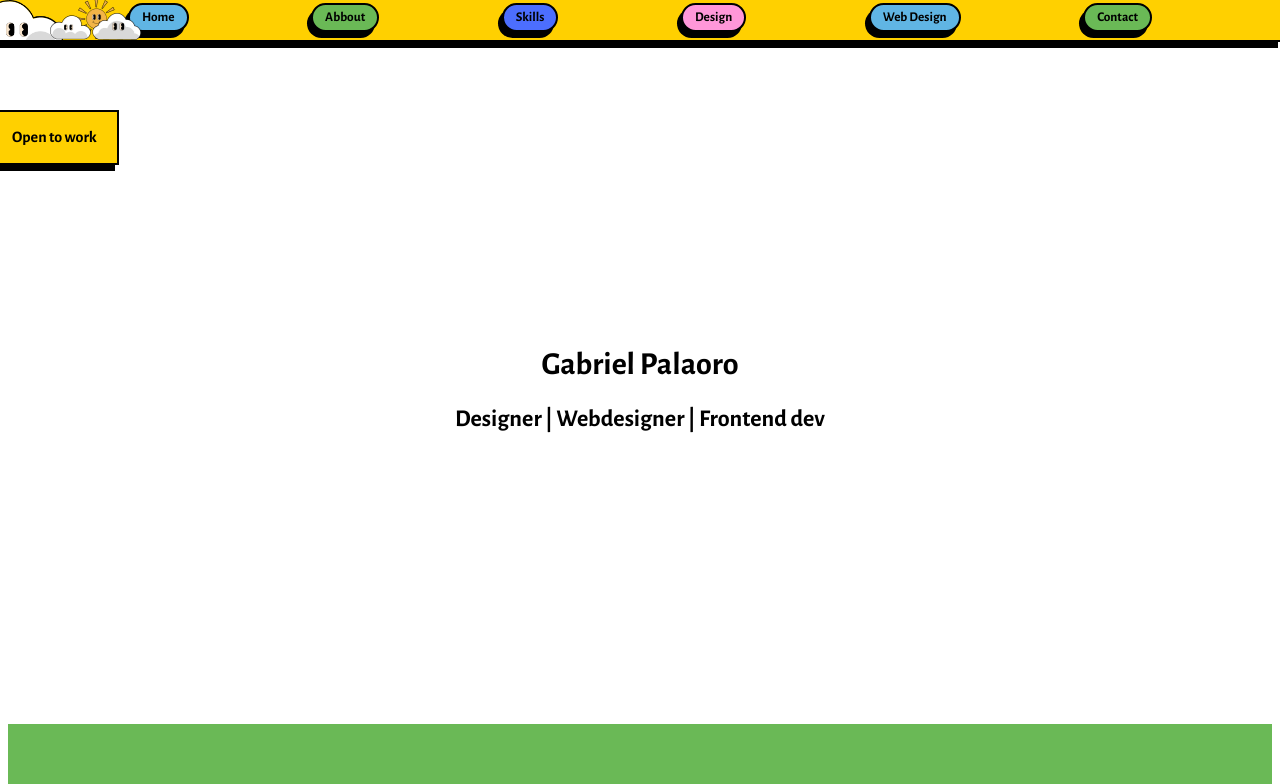
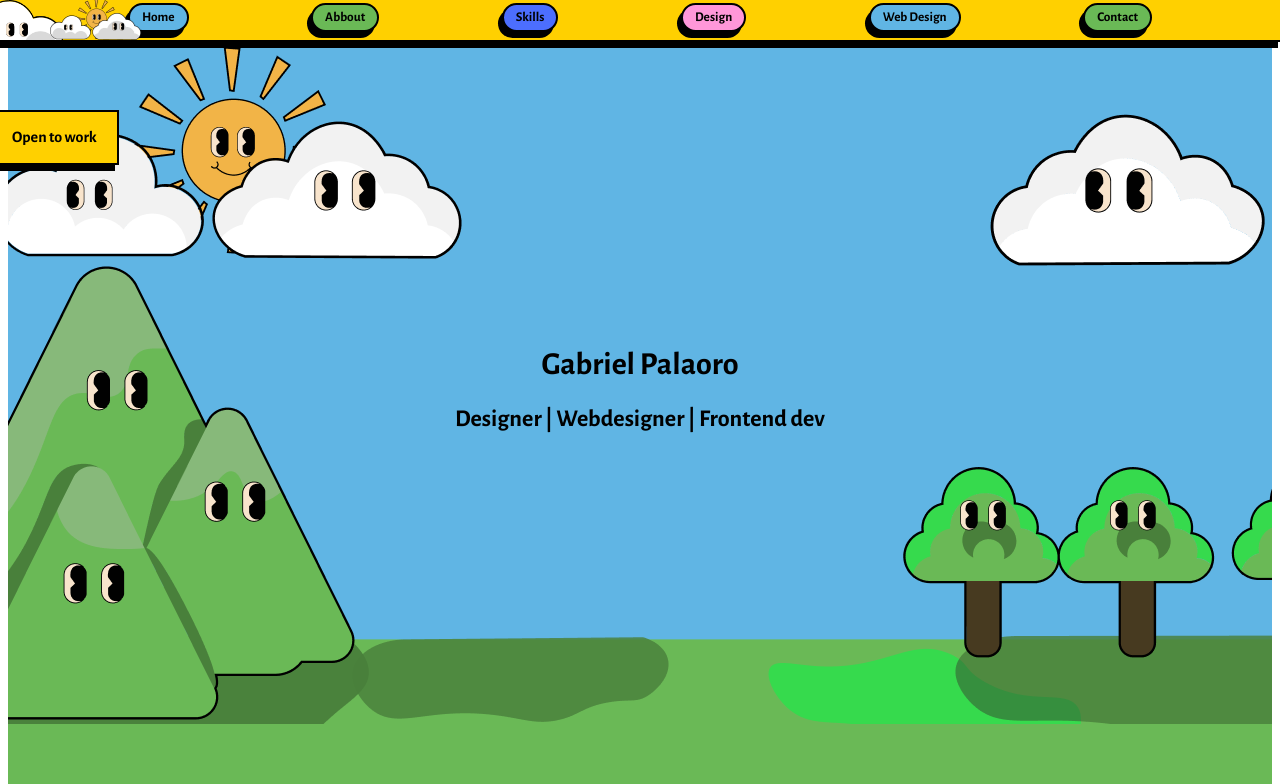
Before and after one commit to Bieldodesign/portifolio2023, a plain HTML site: page index.html in a window 1280 px wide. Shown: the top 784 px of the page. Drawn offline with nearby package versions, Linux system fonts and the light colour scheme; the site is published under a folder, as on GitHub Pages, so addresses that start at the root find nothing.

Commit message:
0302
o mesmo de antes

```diff
--- a/style.css
+++ b/style.css
@@ -120,7 +120,7 @@ nav > img{
     top: 40px;
     left:auto;
     right: auto;
-    background-image: url("/imagens/plano\ fundo\ web.png") ;
+    background-image: url("imagens/plano\ fundo\ web.png") ;
     /* background-size: 100% 100%; */
     height: 400px;
     margin:0;
```
